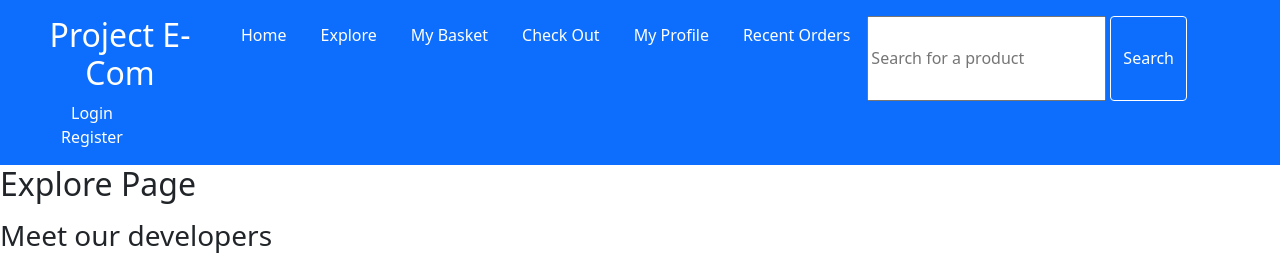
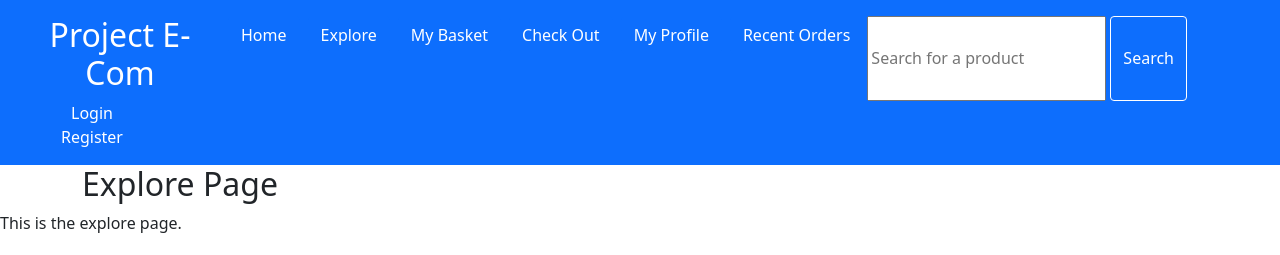
Before and after one commit to vannara43/project114, a React (Create React App) app in the folder react/: page /p114/explore in a window 1280 px wide. Shown: the top 255 px of the page. Built offline with nearby package versions, Linux system fonts and the light colour scheme; no server answers.

Commit message:
updated developer name in App.js

```diff
--- a/react/src/components/landing/explore.jsx
+++ b/react/src/components/landing/explore.jsx
@@ -3,8 +3,8 @@
 function Explore() {
   return (
     <React.Fragment>
-    <h2>Explore Page</h2>
-
+    <h2 className="container">Explore Page</h2>
+    <p>This is the explore page.</p>
     </React.Fragment>
   )
 }
```
